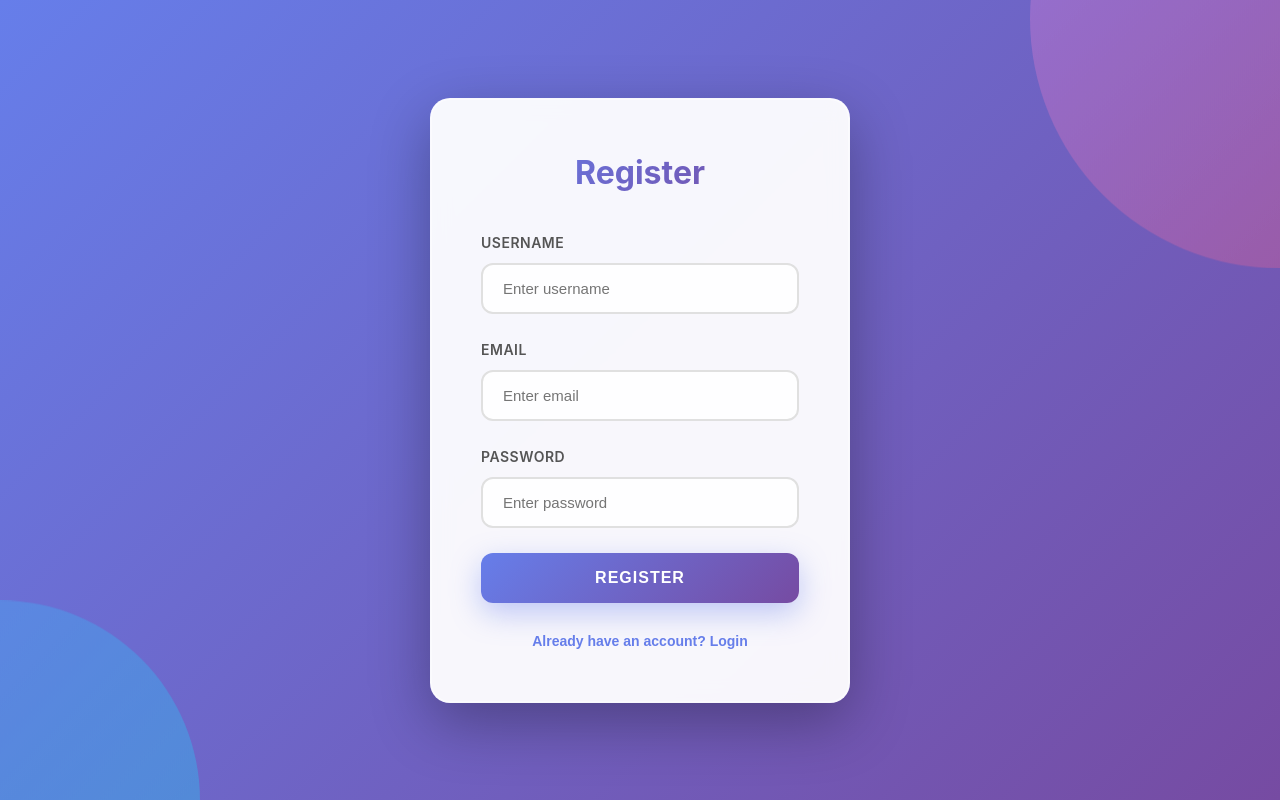
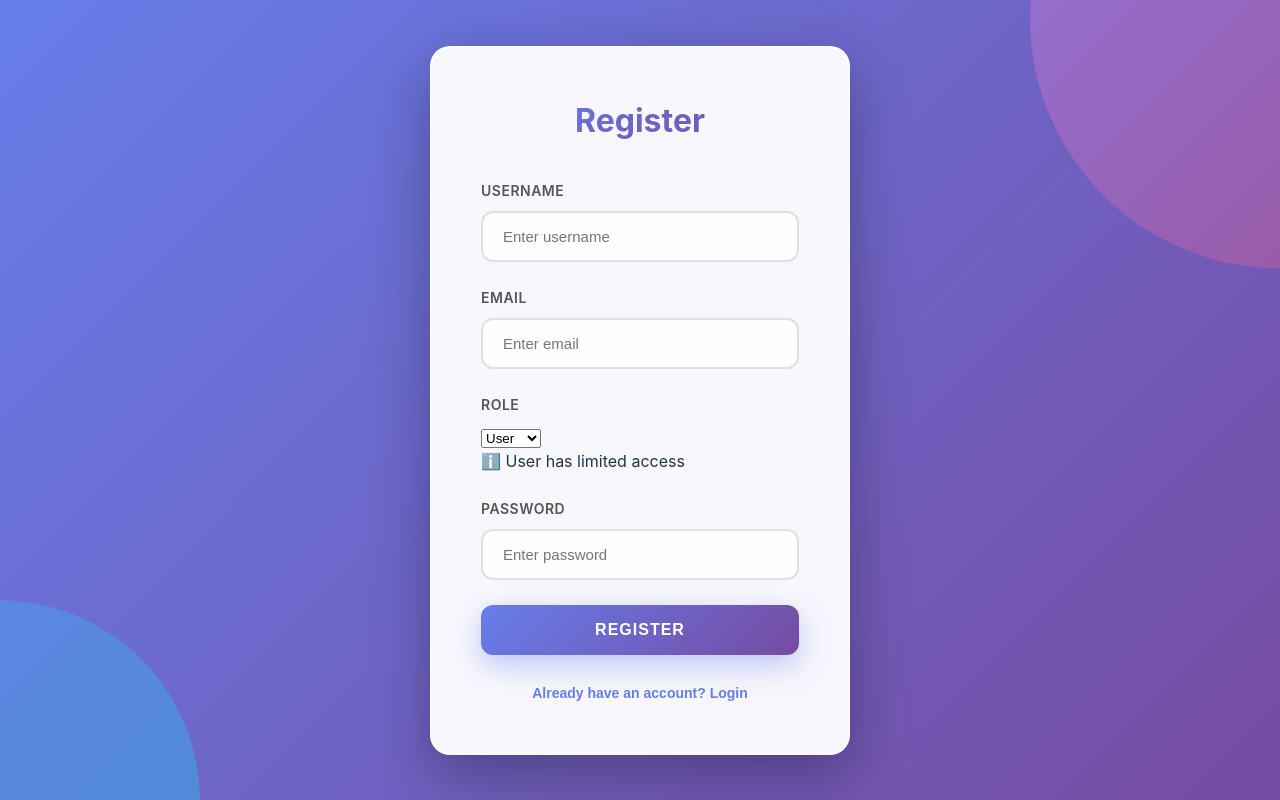
Before and after one commit to hod284/React, a React (Vite) app: page / in a window 1280 px wide. Both pictures are taken after a click on the button "Don't have an account? Register". Built offline with nearby package versions, Linux system fonts and the light colour scheme.

Commit message:
1212
1213123213

```diff
--- /dev/null
+++ b/src/Login.css
@@ -0,0 +1,160 @@
+/* Role Selection Styles */
+.role-select {
+  width: 100%;
+  padding: 12px 15px;
+  font-size: 15px;
+  border: 2px solid #e0e0e0;
+  border-radius: 8px;
+  background: white;
+  color: #333;
+  font-weight: 500;
+  cursor: pointer;
+  transition: all 0.3s ease;
+}
+
+.role-select:hover {
+  border-color: #667eea;
+}
+
+.role-select:focus {
+  outline: none;
+  border-color: #667eea;
+  box-shadow: 0 0 0 3px rgba(102, 126, 234, 0.1);
+}
+
+.role-hint {
+  margin-top: 8px;
+  font-size: 13px;
+  color: #666;
+  padding: 8px 12px;
+  background: #f8f9fa;
+  border-radius: 6px;
+  border-left: 3px solid #667eea;
+}
+
+.role-hint.admin {
+  background: #fff3cd;
+  border-left-color: #ffc107;
+  color: #856404;
+}
+
+/* Form Group 스타일 개선 */
+.form-group {
+  margin-bottom: 20px;
+}
+
+.form-group label {
+  display: block;
+  margin-bottom: 8px;
+  font-weight: 600;
+  color: #333;
+  font-size: 14px;
+}
+
+.form-group input,
+.form-group select {
+  width: 100%;
+  padding: 12px 15px;
+  font-size: 15px;
+  border: 2px solid #e0e0e0;
+  border-radius: 8px;
+  transition: all 0.3s ease;
+}
+
+.form-group input:focus,
+.form-group select:focus {
+  outline: none;
+  border-color: #667eea;
+  box-shadow: 0 0 0 3px rgba(102, 126, 234, 0.1);
+}
+
+/* Login Container */
+.login-container {
+  min-height: 100vh;
+  display: flex;
+  align-items: center;
+  justify-content: center;
+  background: linear-gradient(135deg, #667eea 0%, #764ba2 100%);
+  padding: 20px;
+}
+
+.login-box {
+  background: white;
+  padding: 40px;
+  border-radius: 16px;
+  box-shadow: 0 10px 40px rgba(0, 0, 0, 0.2);
+  width: 100%;
+  max-width: 420px;
+}
+
+.login-box h2 {
+  text-align: center;
+  color: #333;
+  margin-bottom: 30px;
+  font-size: 28px;
+  font-weight: 700;
+}
+
+.btn-primary {
+  width: 100%;
+  padding: 14px;
+  background: linear-gradient(135deg, #667eea 0%, #764ba2 100%);
+  color: white;
+  border: none;
+  border-radius: 8px;
+  font-size: 16px;
+  font-weight: 600;
+  cursor: pointer;
+  transition: all 0.3s ease;
+  margin-top: 10px;
+}
+
+.btn-primary:hover:not(:disabled) {
+  transform: translateY(-2px);
+  box-shadow: 0 6px 20px rgba(102, 126, 234, 0.4);
+}
+
+.btn-primary:disabled {
+  opacity: 0.6;
+  cursor: not-allowed;
+}
+
+.error-message {
+  background: #fee;
+  color: #c33;
+  padding: 12px;
+  border-radius: 6px;
+  margin: 15px 0;
+  font-size: 14px;
+  border-left: 3px solid #c33;
+}
+
+.toggle-auth {
+  text-align: center;
+  margin-top: 20px;
+}
+
+.btn-link {
+  background: none;
+  border: none;
+  color: #667eea;
+  font-size: 14px;
+  cursor: pointer;
+  text-decoration: underline;
+  font-weight: 500;
+}
+
+.btn-link:hover {
+  color: #764ba2;
+}
+
+/* Responsive */
+@media (max-width: 480px) {
+  .login-box {
+    padding: 30px 20px;
+  }
+
+  .login-box h2 {
+    font-size: 24px;
+  }
+}
--- a/src/components/CpuDetailView.tsx
+++ b/src/components/CpuDetailView.tsx
@@ -55,6 +55,7 @@ const CpuDetailView: React.FC<CpuDetailViewProps> = ({ data, systemData }) => {
           font: {
             size: 14,
           },
+          color: '#1a1a1a',
         },
       },
       title: {
@@ -64,6 +65,7 @@ const CpuDetailView: React.FC<CpuDetailViewProps> = ({ data, systemData }) => {
           size: 20,
           weight: 'bold' as const,
         },
+        color: '#1a1a1a',
       },
       tooltip: {
         callbacks: {
@@ -91,6 +93,7 @@ const CpuDetailView: React.FC<CpuDetailViewProps> = ({ data, systemData }) => {
           font: {
             size: 12,
           },
+          color: '#333',
         },
         title: {
           display: true,
@@ -98,6 +101,7 @@ const CpuDetailView: React.FC<CpuDetailViewProps> = ({ data, systemData }) => {
           font: {
             size: 14,
           },
+          color: '#1a1a1a',
         },
         grid: {
           color: 'rgba(0, 0, 0, 0.1)',
@@ -110,11 +114,13 @@ const CpuDetailView: React.FC<CpuDetailViewProps> = ({ data, systemData }) => {
           font: {
             size: 14,
           },
+          color: '#1a1a1a',
         },
         ticks: {
           font: {
             size: 11,
           },
+          color: '#333',
         },
         grid: {
           color: 'rgba(0, 0, 0, 0.05)',
--- a/src/components/Login.tsx
+++ b/src/components/Login.tsx
@@ -10,6 +10,7 @@ const Login: React.FC<LoginProps> = ({ onLoginSuccess }) => {
   const [username, setUsername] = useState('');
   const [password, setPassword] = useState('');
   const [email, setEmail] = useState('');
+  const [role, setRole] = useState<'USER' | 'ADMIN'>('USER');
   const [isRegister, setIsRegister] = useState(false);
   const [error, setError] = useState('');
   const [loading, setLoading] = useState(false);
@@ -21,11 +22,13 @@ const Login: React.FC<LoginProps> = ({ onLoginSuccess }) => {
 
     try {
       if (isRegister) {
-        await AuthService.register(username, password, email);
+        // 회원가입 시 role도 함께 전송 (백엔드 수정 필요)
+        await AuthService.register(username, password, email, role);
         setIsRegister(false);
         setError('Registration successful! Please login.');
         setPassword('');
         setEmail('');
+        setRole('USER');
       } else {
         const response = await AuthService.login(username, password);
         onLoginSuccess(response);
@@ -55,6 +58,7 @@ const Login: React.FC<LoginProps> = ({ onLoginSuccess }) => {
           </div>
 
           {isRegister && (
+            <>
               <div className="form-group">
                 <label>Email</label>
                 <input
@@ -65,6 +69,24 @@ const Login: React.FC<LoginProps> = ({ onLoginSuccess }) => {
                   placeholder="Enter email"
                 />
               </div>
+
+              <div className="form-group">
+                <label>Role</label>
+                <select
+                  value={role}
+                  onChange={(e) => setRole(e.target.value as 'USER' | 'ADMIN')}
+                  className="role-select"
+                >
+                  <option value="USER">User</option>
+                  <option value="ADMIN">Admin</option>
+                </select>
+                <p className="role-hint">
+                  {role === 'ADMIN'
+                    ? '⚠️ Admin can access all monitoring metrics'
+                    : 'ℹ️ User has limited access'}
+                </p>
+              </div>
+            </>
           )}
 
           <div className="form-group">
@@ -91,6 +113,7 @@ const Login: React.FC<LoginProps> = ({ onLoginSuccess }) => {
             onClick={() => {
               setIsRegister(!isRegister);
               setError('');
+              setRole('USER');
             }}
             className="btn-link"
           >
--- a/src/components/ThreadDetailView.tsx
+++ b/src/components/ThreadDetailView.tsx
@@ -65,6 +65,7 @@ const ThreadDetailView: React.FC<ThreadDetailViewProps> = ({ data, systemData })
           font: {
             size: 14,
           },
+          color: '#1a1a1a',
         },
       },
       title: {
@@ -74,6 +75,7 @@ const ThreadDetailView: React.FC<ThreadDetailViewProps> = ({ data, systemData })
           size: 20,
           weight: 'bold' as const,
         },
+        color: '#1a1a1a',
       },
       tooltip: {
         callbacks: {
@@ -101,6 +103,7 @@ const ThreadDetailView: React.FC<ThreadDetailViewProps> = ({ data, systemData })
           font: {
             size: 12,
           },
+          color: '#333',
         },
         title: {
           display: true,
@@ -108,6 +111,7 @@ const ThreadDetailView: React.FC<ThreadDetailViewProps> = ({ data, systemData })
           font: {
             size: 14,
           },
+          color: '#1a1a1a',
         },
         grid: {
           color: 'rgba(0, 0, 0, 0.1)',
@@ -120,11 +124,13 @@ const ThreadDetailView: React.FC<ThreadDetailViewProps> = ({ data, systemData })
           font: {
             size: 14,
           },
+          color: '#1a1a1a',
         },
         ticks: {
           font: {
             size: 11,
           },
+          color: '#333',
         },
         grid: {
           color: 'rgba(0, 0, 0, 0.05)',
@@ -175,6 +181,7 @@ const ThreadDetailView: React.FC<ThreadDetailViewProps> = ({ data, systemData })
           size: 16,
           weight: 'bold' as const,
         },
+        color: '#1a1a1a',
       },
       tooltip: {
         callbacks: {
@@ -192,10 +199,17 @@ const ThreadDetailView: React.FC<ThreadDetailViewProps> = ({ data, systemData })
           callback: function (value: string | number) {
             return typeof value === 'number' ? Math.floor(value) : value;
           },
+          color: '#333',
         },
         title: {
           display: true,
           text: 'Number of Threads',
+          color: '#1a1a1a',
+        },
+      },
+      x: {
+        ticks: {
+          color: '#333',
         },
       },
     },
--- a/src/services/AuthService.ts
+++ b/src/services/AuthService.ts
@@ -16,7 +16,6 @@ class AuthService {
 
   async logout(): Promise<void> {
     try {
-      // axiosInstance를 사용하면 자동으로 토큰이 헤더에 추가됨
       await axiosInstance.post('/auth/logout');
     } catch (error) {
       console.error('Logout error:', error);
@@ -28,12 +27,14 @@ class AuthService {
   async register(
     username: string,
     password: string,
-    email: string
+    email: string,
+    role: 'USER' | 'ADMIN' = 'USER'  // ← role 파라미터 추가
   ): Promise<AuthResponse> {
     const response = await axiosInstance.post<AuthResponse>('/auth/register', {
       username,
       password,
       email,
+      role,  // ← role 전송
     } as RegisterRequest);
     return response.data;
   }
--- a/src/types.ts
+++ b/src/types.ts
@@ -8,6 +8,7 @@ export interface RegisterRequest {
   username: string;
   password: string;
   email: string;
+  role?: string;  // ← 추가!
 }
 
 export interface AuthResponse {
```
Also changed, not shown: src/components/Dashboard.tsx (+59 -9 lines). Lines whose indentation alone changed are shown as unchanged.
